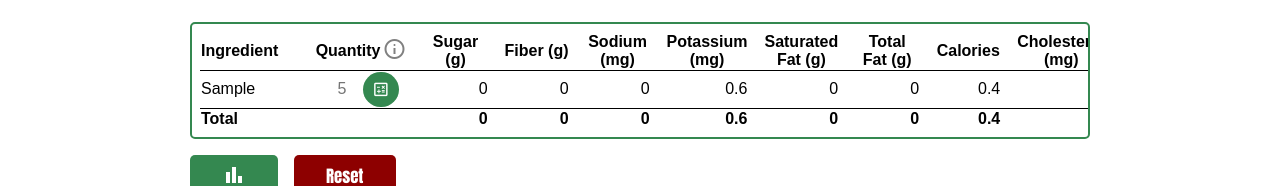
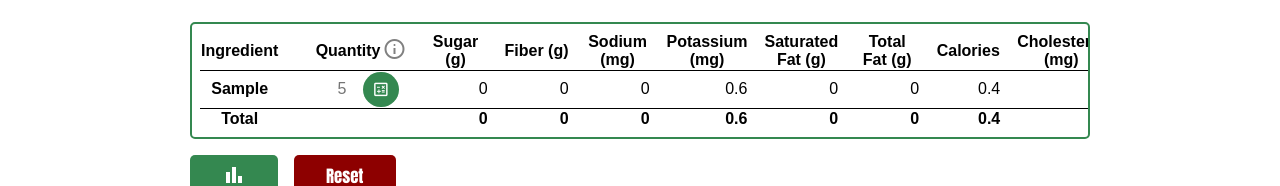
Before and after one commit to rmoss08/nutrition-calculator, a React (Create React App) app: page / in a window 1280 px wide. Both pictures are taken after typing "Sample", "5" into the empty fields and a click on the button "Add". Shown: the part 414-600 px from the top of the page. Built offline with nearby package versions, Linux system fonts and the light colour scheme.

Commit message:
refactor: shares createTdElement function with Total and renames variable in Row and Total

```diff
--- a/src/components/Table/Row.js
+++ b/src/components/Table/Row.js
@@ -2,28 +2,35 @@ import QuantityForm from './QuantityForm';
 import RemoveButton from './RemoveButton';
 import styles from './Row.module.css';
 
+export const createTdElement = (key, classes, content) => {
+  return (
+    <td key={key} className={classes}>
+      {content}
+    </td>
+  );
+};
+
 const Row = (props) => {
   const rowData = props.rowData;
 
-  const createTdElements = (tdData) => {
+  const createRowElements = (tdData) => {
     let elements = [
-      <td key={`name-${tdData.id}`} className={styles['row__name']}>
+      <th key={`name-${tdData.id}`} className={styles['row__name']}>
         {tdData.name}
-      </td>,
+      </th>,
       <td key={`action-${tdData.id}`} className="flex-center-all">
-        <QuantityForm
-          ingredient={tdData}
-          placeholder={tdData.userQuantity_g}
-        />
+        <QuantityForm ingredient={tdData} placeholder={tdData.userQuantity_g} />
       </td>,
     ];
 
     const userNutrition = tdData.userNutrition;
     for (const nutrient in userNutrition) {
       elements.push(
-        <td key={`${nutrient}-${tdData.id}`} className="text-align-right">
-          {userNutrition[nutrient]}
-        </td>
+        createTdElement(
+          `${nutrient}-${tdData.id}`,
+          'text-align-right',
+          userNutrition[nutrient]
+        )
       );
     }
 
@@ -36,9 +43,9 @@ const Row = (props) => {
     return elements;
   };
 
-  const tdElements = createTdElements(rowData);
+  const rowElements = createRowElements(rowData);
 
-  return <tr key={rowData.id}>{tdElements}</tr>;
+  return <tr key={rowData.id}>{rowElements}</tr>;
 };
 
 export default Row;
--- a/src/components/Table/Total.js
+++ b/src/components/Table/Total.js
@@ -2,6 +2,7 @@ import { useEffect } from 'react';
 import { useDispatch } from 'react-redux';
 import { mealActions } from '../../store/meal-slice';
 import styles from './Total.module.css';
+import { createTdElement } from './Row';
 
 const Total = (props) => {
   const totalData = props.totalData;
@@ -11,7 +12,6 @@ const Total = (props) => {
   const calculateTotals = (initialTotal, dataToAdd) => {
     let totals = initialTotal;
 
-    console.log(totals);
     for (const i in dataToAdd) {
       const ingredient = dataToAdd[i];
 
@@ -27,22 +27,29 @@ const Total = (props) => {
     return totals;
   };
 
-  const createTdElements = (initialTdElements, tdData) => {
-    let tdElements = initialTdElements;
+  const createTotalElements = (tdData) => {
+    let elements = [
+      <th key="total" className={styles['total__td']}>
+        Total
+      </th>,
+      <td key="quantity" className={styles['total__td']}></td>,
+    ];
 
     for (const i in tdData) {
-      tdElements.push(
-        <td key={i} className={`text-align-right ${styles['total__td']}`}>
-          {tdData[i]}
-        </td>
+      elements.push(
+        createTdElement(
+          `${i}-total`,
+          `text-align-right ${styles['total__td']}`,
+          tdData[i]
+        )
       );
     }
 
-    tdElements.push(
-      <td key="remove-button" className="total__td--remove-button"></td>
+    elements.push(
+      <td key="remove-button-total" className="total__td--remove-button"></td>
     );
 
-    return tdElements;
+    return elements;
   };
 
   let tableTotals = {
@@ -59,21 +66,15 @@ const Total = (props) => {
   };
   tableTotals = calculateTotals(tableTotals, totalData);
 
-  let tdElements = [
-    <td key="total" className={styles['total__td']}>
-      Total
-    </td>,
-    <td key="quantity" className={styles['total__td']}></td>,
-  ];
-  tdElements = createTdElements(tdElements, tableTotals);
-
   useEffect(() => {
     dispatch(mealActions.updateTotals(tableTotals));
   }, [tableTotals]);
 
+  const totalElements = createTotalElements(tableTotals);
+
   return (
     <tr key="totals" className={styles['total__tr']}>
-      {tdElements}
+      {totalElements}
     </tr>
   );
 };
```
